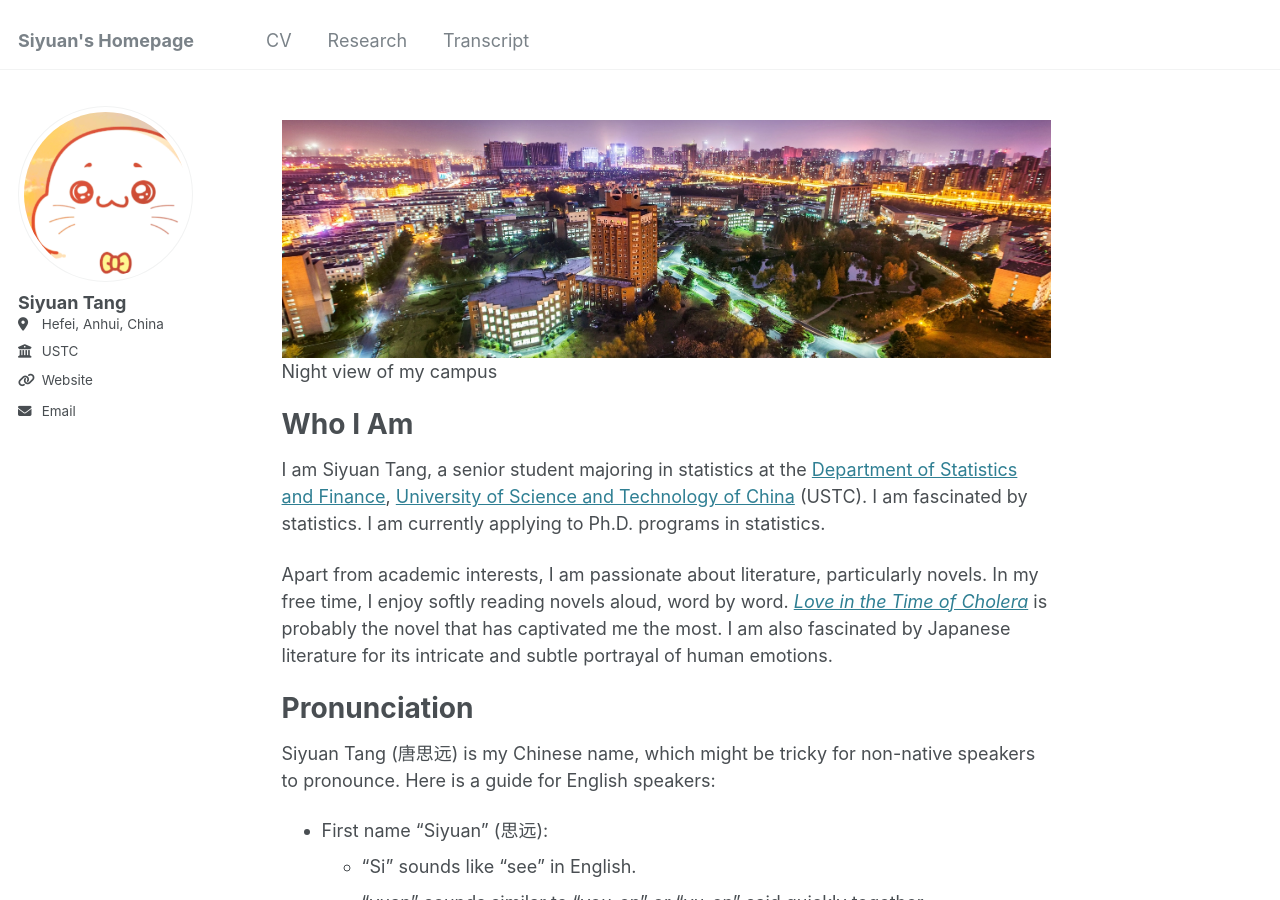
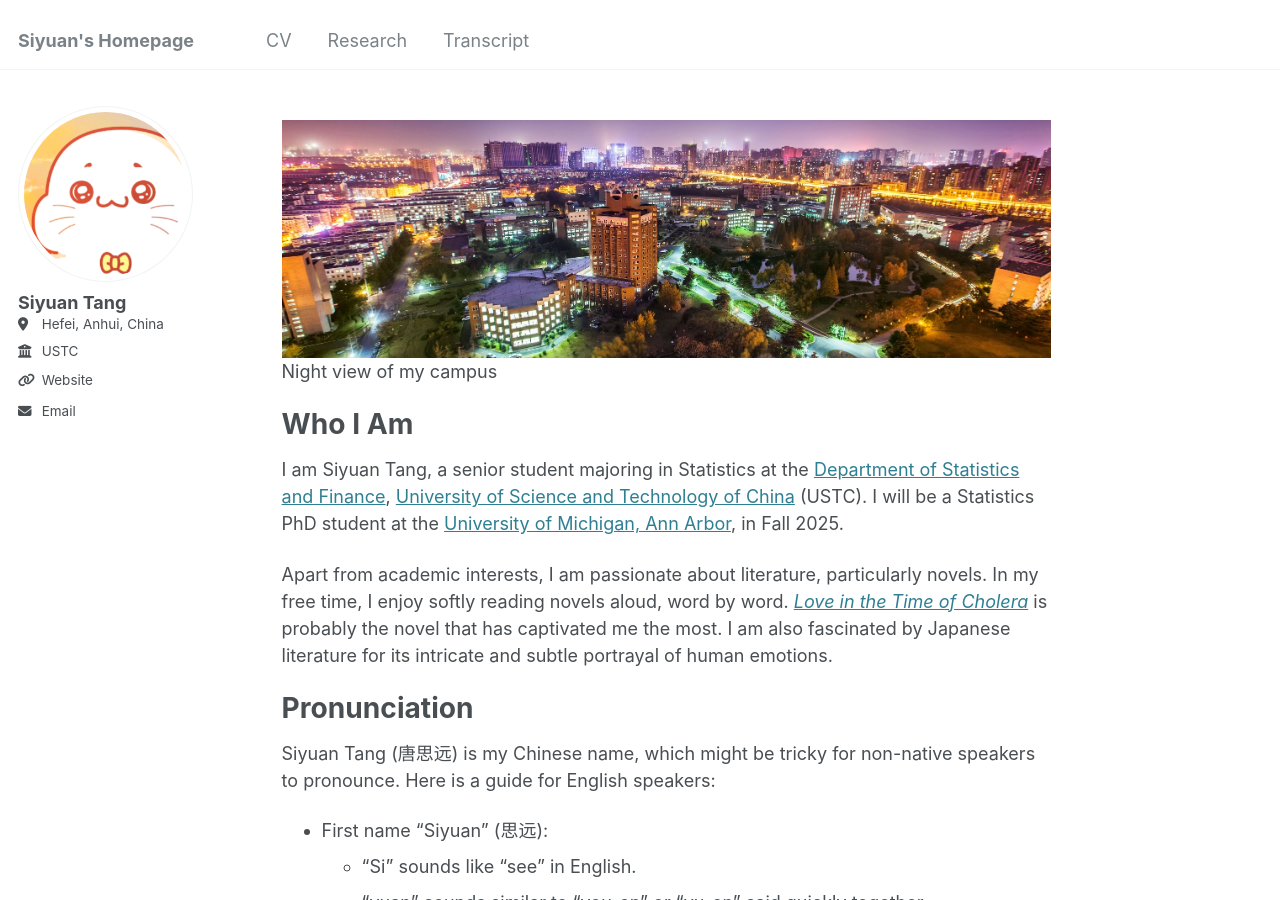
Before and after one commit to jacktangsy/jacktangsy.github.io, a Jekyll site: the page built from _pages/about.md, in a window 1280 px wide and 900 px high. Built offline with Jekyll 4.4.1, drawn with Linux system fonts in a browser that asks for light colours.

Commit message:
Update about.md

```diff
--- a/_pages/about.md
+++ b/_pages/about.md
@@ -12,7 +12,7 @@
 
 Who I Am
 ======
-I am Siyuan Tang, a senior student majoring in statistics at the <a href="https://en.business.ustc.edu.cn/audsf/list.htm" target="_blank">Department of Statistics and Finance</a>, <a href="https://en.ustc.edu.cn/" target="_blank">University of Science and Technology of China</a> (USTC). I am fascinated by statistics. I am currently applying to Ph.D. programs in statistics.
+I am Siyuan Tang, a senior student majoring in Statistics at the <a href="https://en.business.ustc.edu.cn/audsf/list.htm" target="_blank">Department of Statistics and Finance</a>, <a href="https://en.ustc.edu.cn/" target="_blank">University of Science and Technology of China</a> (USTC). I will be a Statistics PhD student at the <a href="https://umich.edu" target="_blank"> University of Michigan, Ann Arbor</a>, in Fall 2025.
 
 Apart from academic interests, I am passionate about literature, particularly novels. In my free time, I enjoy softly reading novels aloud, word by word. <a href="https://en.wikipedia.org/wiki/Love_in_the_Time_of_Cholera" target="_blank">*Love in the Time of Cholera*</a> is probably the novel that has captivated me the most. I am also fascinated by Japanese literature for its intricate and subtle portrayal of human emotions.
 
```
